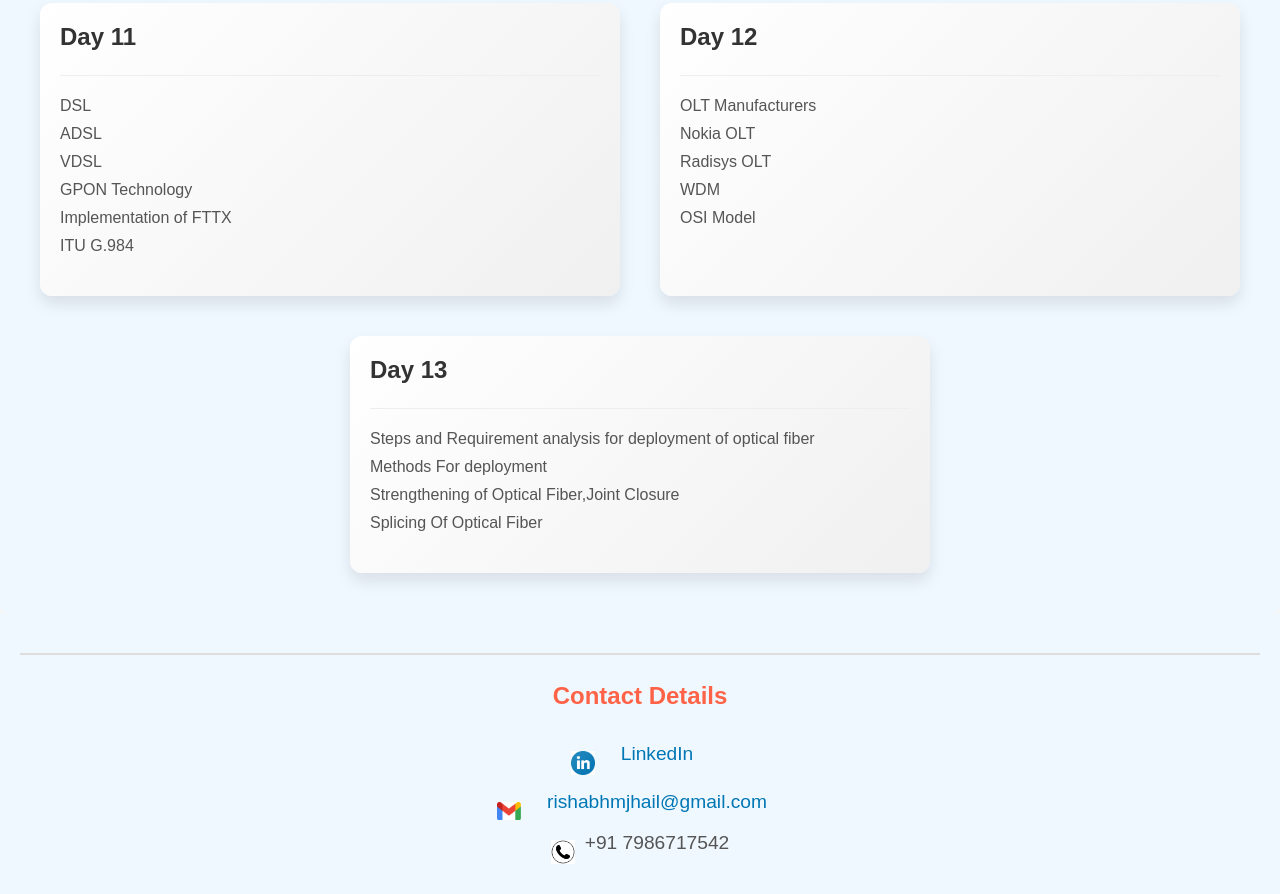
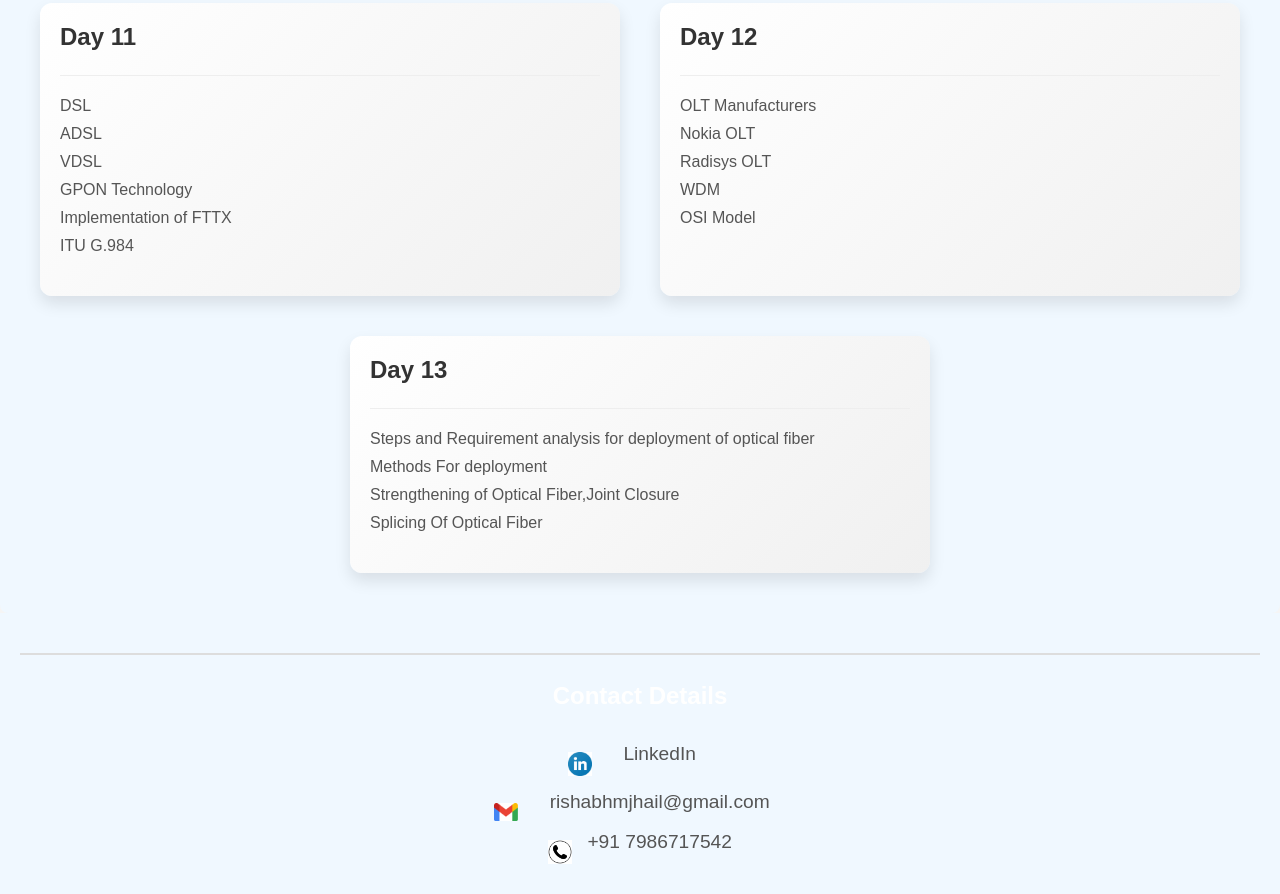
Before and after one commit to DoRishabh/Summer-Internship, a plain HTML site: page index.html in a window 1280 px wide. Shown: the part 2033-2927 px from the top of the page. Drawn offline with Linux system fonts and the light colour scheme.

Commit message:
Update style.css

```diff
--- a/style.css
+++ b/style.css
@@ -116,16 +116,12 @@ footer .contact-info h1 {
   font-size: 1.5em;
   margin-bottom: 15px;
   animation: textAnimation 1.5s infinite;
-  color: #ff6347; /* Coral color to match header */
 }
 
 footer .contact-info p {
   font-size: 1.2em;
-  color: #555; /* Dark text color for better readability */
+  color: #555;
   margin: 10px 0;
-  display: flex; /* Use flexbox for alignment */
-  align-items: center; /* Align items vertically */
-  justify-content: center; /* Center items horizontally */
 }
 
 .contact-icon {
@@ -135,12 +131,16 @@ footer .contact-info p {
 }
 
 footer a {
-  color: #0077b5; /* LinkedIn blue color */
+  color: #555; /* Text color */
   text-decoration: none;
   display: inline-block;
   padding: 8px 16px;
   border-radius: 4px;
   transition: background-color 0.3s ease;
+}
+
+footer a.linkedin {
+  color: #0077b5; /* LinkedIn blue color */
 }
 
 footer a:hover {
```
